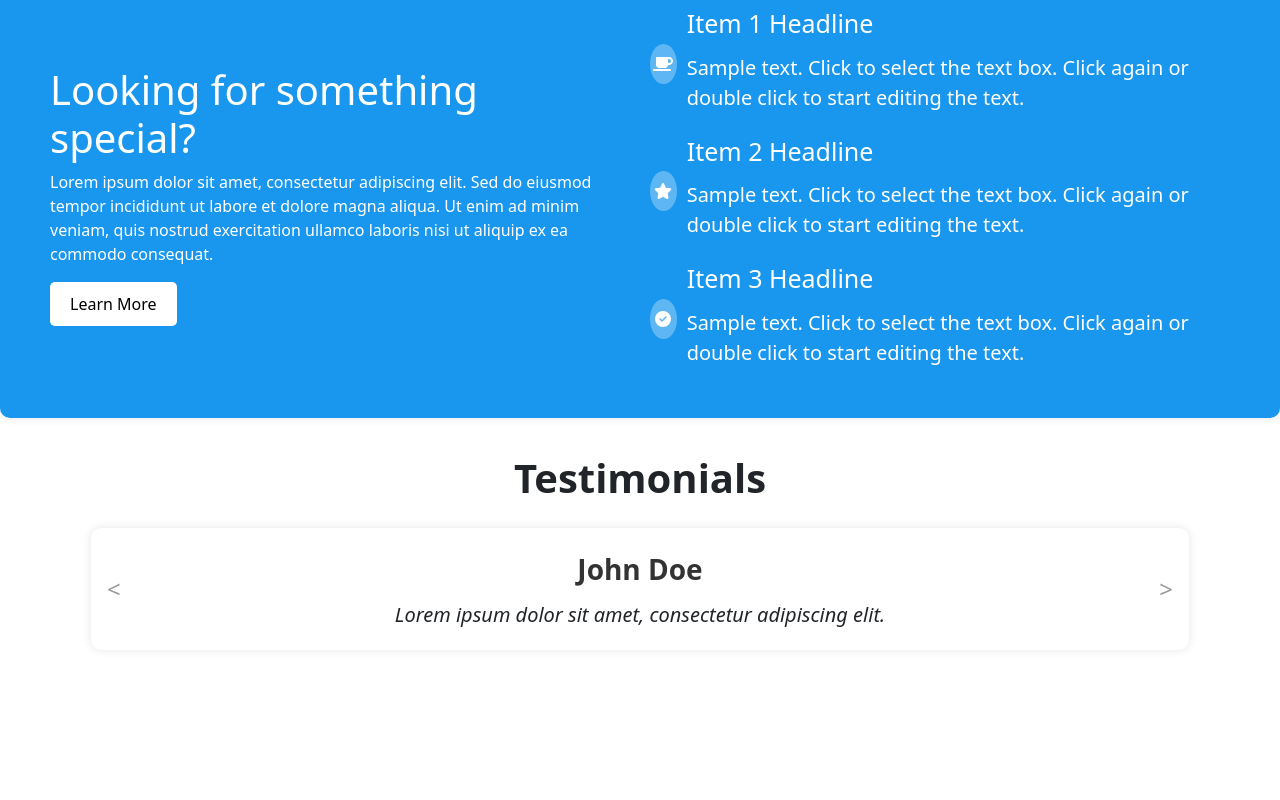
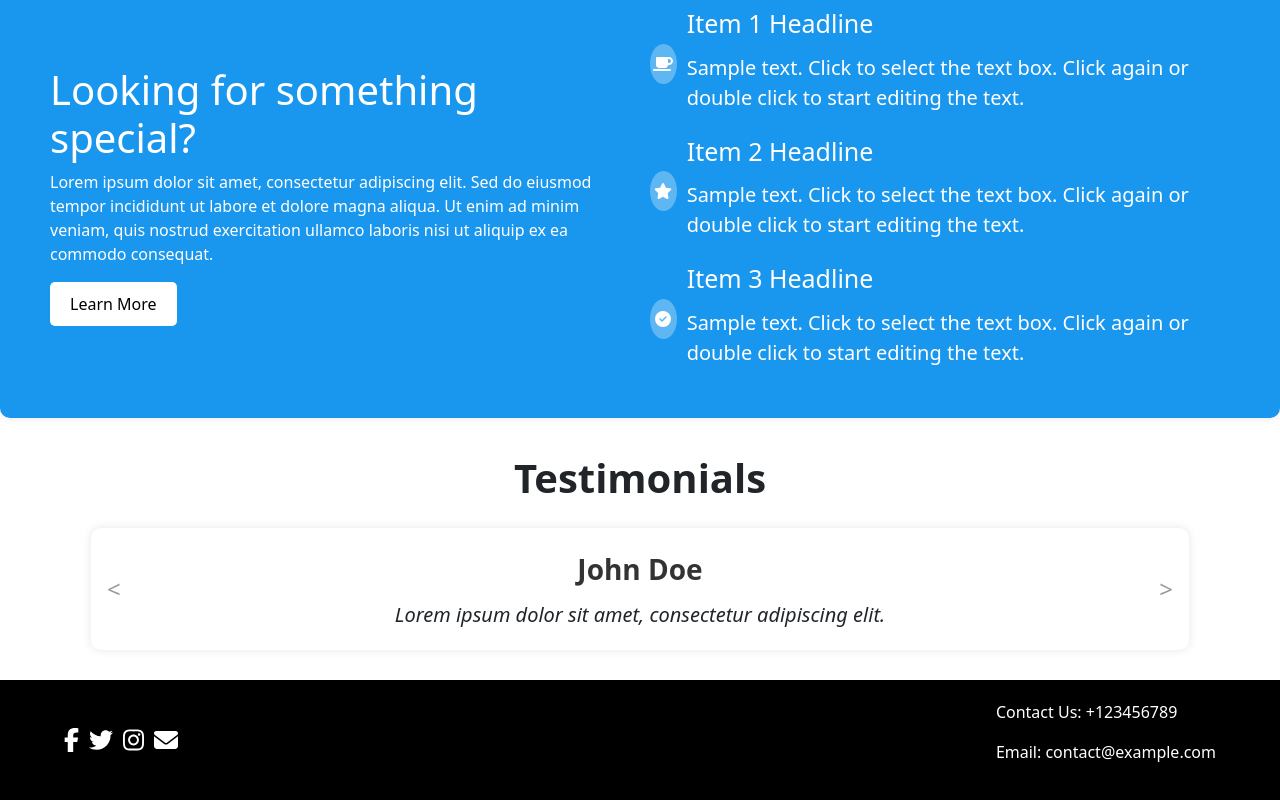
Before and after one commit to gulshan-ara/hardware_website, a React (Create React App) app: page / in a window 1280 px wide. Shown: the part 2746-3546 px from the top of the page. Before the commit the page ends 3426 px from the top, so only its background shows below. Built offline with nearby package versions, Linux system fonts and the light colour scheme.

Commit message:
Added footer component

```diff
--- a/src/App.js
+++ b/src/App.js
@@ -8,6 +8,7 @@ import CompanyFeaturesRow from "./components/feature";
 import LearnMoreRow from "./components/learnMore";
 import TestimonialCarousel from "./components/testimonial";
 import useIntersectionObserver from "./hooks/useIntersectionObserver";
+import Footer from "./components/footer";
 
 const Headline = styled.div`
 	text-align: center;
@@ -48,6 +49,7 @@ function App() {
 					{testimonialCarouselVisible && <TestimonialCarousel />}
 				</div>
 			</div>
+			<Footer/>
 		</div>
 	);
 }
--- /dev/null
+++ b/src/components/footer.jsx
@@ -0,0 +1,84 @@
+import React from "react";
+import styled from "styled-components";
+import { FontAwesomeIcon } from "@fortawesome/react-fontawesome"; // Assuming you're using FontAwesome
+import {
+	faFacebookF,
+	faTwitter,
+	faInstagram,
+} from "@fortawesome/free-brands-svg-icons";
+import { faEnvelope } from "@fortawesome/free-solid-svg-icons";
+
+const FooterContainer = styled.footer`
+	background-color: #000;
+	color: #fff;
+	padding: 20px 0;
+`;
+
+const Container = styled.div`
+	width: 90%;
+	margin: 0 auto;
+`;
+
+const FooterContent = styled.div`
+	display: flex;
+	justify-content: space-between;
+	align-items: center;
+`;
+
+const SocialMedia = styled.div`
+	display: flex;
+`;
+
+const SocialLink = styled.a`
+	color: #fff;
+	text-decoration: none;
+	margin-right: 10px;
+	font-size: 1.5rem;
+`;
+
+const ContactDetails = styled.div`
+	margin-left: auto;
+`;
+
+const Footer = () => {
+	return (
+		<FooterContainer>
+			<Container>
+				<FooterContent>
+					<SocialMedia>
+						<SocialLink
+							href="https://www.facebook.com/example"
+							target="_blank"
+							rel="noopener noreferrer"
+						>
+							<FontAwesomeIcon icon={faFacebookF} />
+						</SocialLink>
+						<SocialLink
+							href="https://www.twitter.com/example"
+							target="_blank"
+							rel="noopener noreferrer"
+						>
+							<FontAwesomeIcon icon={faTwitter} />
+						</SocialLink>
+						<SocialLink
+							href="https://www.instagram.com/example"
+							target="_blank"
+							rel="noopener noreferrer"
+						>
+							<FontAwesomeIcon icon={faInstagram} />
+						</SocialLink>
+						<SocialLink href="mailto:contact@example.com">
+							<FontAwesomeIcon icon={faEnvelope} />
+						</SocialLink>
+					</SocialMedia>
+					<ContactDetails>
+						<p>Contact Us: +123456789</p>
+						<p>Email: contact@example.com</p>
+					</ContactDetails>
+				</FooterContent>
+			</Container>
+		</FooterContainer>
+	);
+};
+
+export default Footer;
```
